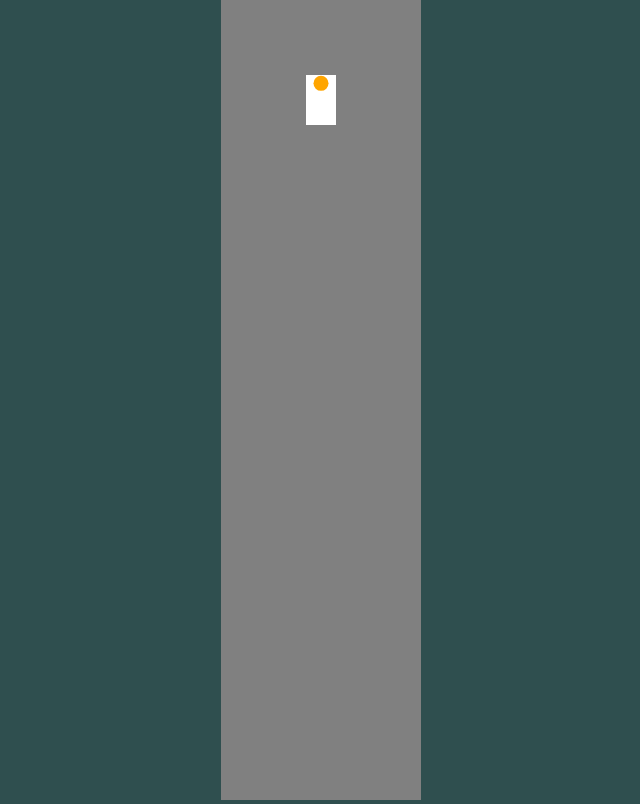
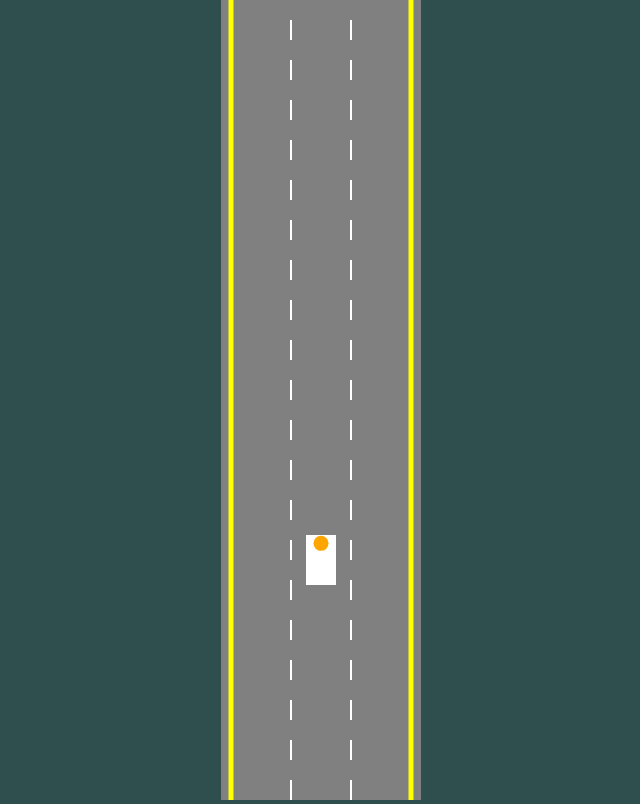
Before and after one commit to nicklitvin/neuralNetworkCar, a plain HTML site: page index.html in a window 1280 px wide. Shown: the whole page, without its empty margins (319-959 px from the left). Drawn offline with Linux system fonts and the light colour scheme.

Commit message:
added road details

```diff
--- a/index.html
+++ b/index.html
@@ -5,6 +5,9 @@
 </head>
 <body>
     <canvas id="myCanvas"></canvas>
+    <script src="out/modules/coordinate.js"></script>
+    <script src="out/modules/border.js"></script>
+    <script src="/out/modules/road.js"></script>
     <script src="/out/modules/controls.js"></script>
     <script src="/out/modules/car.js"></script>
     <script src="/out/main.js"></script>
--- a/modules/car.ts
+++ b/modules/car.ts
@@ -1,7 +1,7 @@
 class Car {
     // center of car
-    private x: number;
-    private y: number;
+    public x: number;
+    public y: number;
 
     private width: number;
     private height: number;
@@ -47,7 +47,7 @@ class Car {
         ctx.restore();
     }
 
-    update(canvas : HTMLCanvasElement) : void {
+    update() : void {
         if (Math.abs(this.speed) > 0) {
             if (this.controls.left) this.angle -= this.rotationSpeed * Math.sign(-this.speed);
             if (this.controls.right) this.angle += this.rotationSpeed * Math.sign(-this.speed);
--- a/out/main.js
+++ b/out/main.js
@@ -1,12 +1,15 @@
 const canvas = document.getElementById("myCanvas");
+canvas.width = 200;
+canvas.height = window.innerHeight;
 const ctx = canvas.getContext("2d");
 const car = new Car(100, 100, 30, 50);
-canvas.width = 200;
-canvas.height = window.innerHeight;
+const road = new Road(canvas.width / 2, canvas.height / 2, canvas.width - 20, canvas.height * 100, 3);
 function animate() {
     canvas.height = window.innerHeight;
-    car.update(canvas);
+    car.update();
+    ctx.translate(0, -car.y + canvas.height * 0.7);
     car.draw(ctx);
+    road.draw(ctx);
     requestAnimationFrame(animate);
 }
 animate();
--- /dev/null
+++ b/out/modules/border.js
@@ -0,0 +1,6 @@
+class Border {
+    constructor(from, to) {
+        this.from = from;
+        this.to = to;
+    }
+}
--- a/out/modules/car.js
+++ b/out/modules/car.js
@@ -28,7 +28,7 @@ class Car {
         ctx.fill();
         ctx.restore();
     }
-    update(canvas) {
+    update() {
         if (Math.abs(this.speed) > 0) {
             if (this.controls.left)
                 this.angle -= this.rotationSpeed * Math.sign(-this.speed);
--- /dev/null
+++ b/out/modules/coordinate.js
@@ -0,0 +1,6 @@
+class Coordinate {
+    constructor(x, y) {
+        this.x = x;
+        this.y = y;
+    }
+}
--- /dev/null
+++ b/out/modules/road.js
@@ -0,0 +1,35 @@
+class Road {
+    constructor(xCenter, yCenter, width, height, lanes) {
+        this.borders = [];
+        this.left = xCenter - width / 2;
+        this.top = yCenter - height / 2;
+        this.width = width;
+        this.height = height;
+        this.lanes = lanes;
+        let leftBorder = new Border(new Coordinate(this.left, -this.height / 2), new Coordinate(this.left, this.height / 2));
+        let rightBorder = new Border(new Coordinate(this.left + this.width, -this.height / 2), new Coordinate(this.left + this.width, this.height / 2));
+        this.borders.push(leftBorder);
+        this.borders.push(rightBorder);
+    }
+    draw(ctx) {
+        ctx.lineWidth = 2;
+        ctx.strokeStyle = "white";
+        for (let i = 1; i < this.lanes; i++) {
+            const x = this.left + i * this.width / this.lanes;
+            ctx.beginPath();
+            ctx.setLineDash([20, 20]);
+            ctx.moveTo(x, this.top);
+            ctx.lineTo(x, this.top + this.height);
+            ctx.stroke();
+        }
+        ctx.lineWidth = 5;
+        ctx.strokeStyle = "yellow";
+        for (let border of this.borders) {
+            ctx.beginPath();
+            ctx.setLineDash([]);
+            ctx.moveTo(border.from.x, border.from.y);
+            ctx.lineTo(border.to.x, border.to.y);
+            ctx.stroke();
+        }
+    }
+}
--- a/todo.txt
+++ b/todo.txt
@@ -1,2 +1 @@
-add road, boundaries
 add assertions
```
Also changed, not shown: main.ts (+9 -4 lines), modules/border.ts (added, +9 -0 lines), modules/coordinate.ts (added, +9 -0 lines), modules/road.ts (added, +54 -0 lines).
